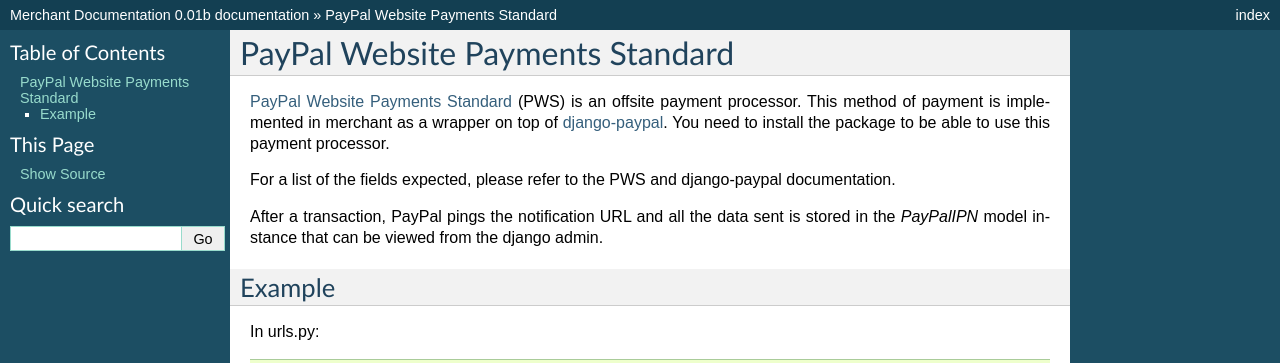
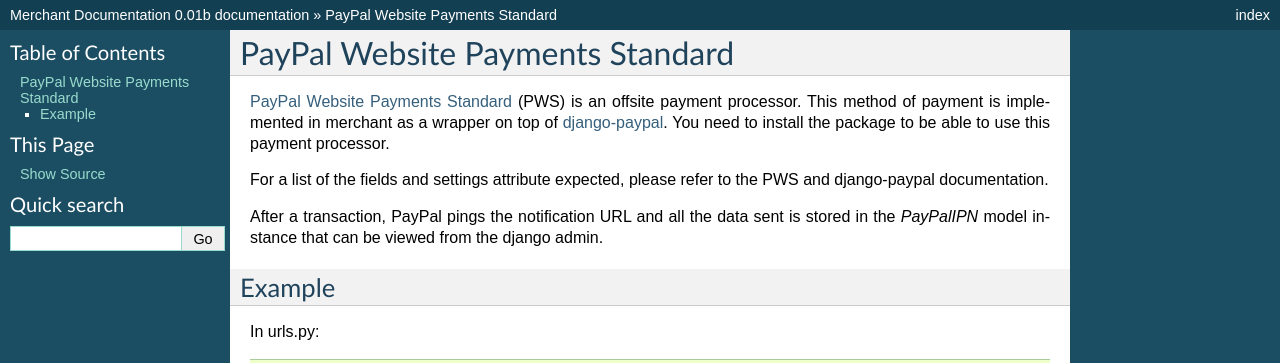
Before and after one commit to agiliq/merchant, a Sphinx documentation site: the page built from docs/offsite/paypal.rst, in a window 1280 px wide. Shown: the top 363 px of the page. Built offline with Sphinx 7.4.7, drawn with Linux system fonts in a browser that asks for light colours.

Commit message:
Added information about the settings attribute required for PWS.

```diff
--- a/docs/offsite/paypal.rst
+++ b/docs/offsite/paypal.rst
@@ -7,8 +7,8 @@
 `django-paypal`_. You need to install the package to be able to use this
 payment processor.
 
-For a list of the fields expected, please refer to the PWS and django-paypal
-documentation.
+For a list of the fields and settings attribute expected, please refer to the
+PWS and django-paypal documentation.
 
 After a transaction, PayPal pings the notification URL and all the
 data sent is stored in the `PayPalIPN` model instance that can be
```
